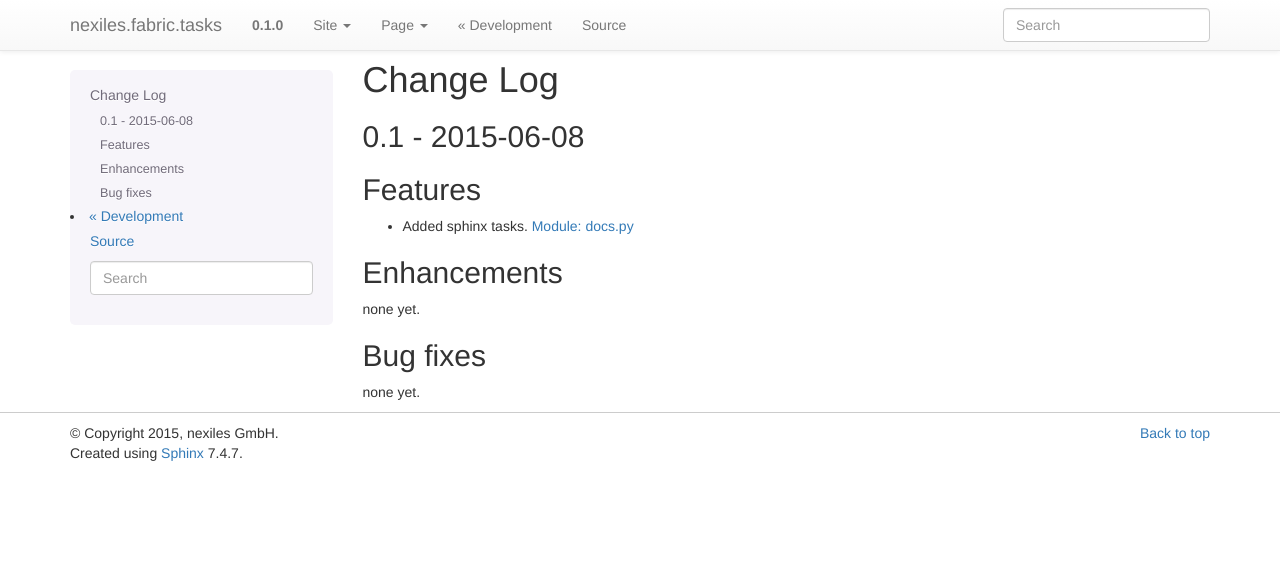
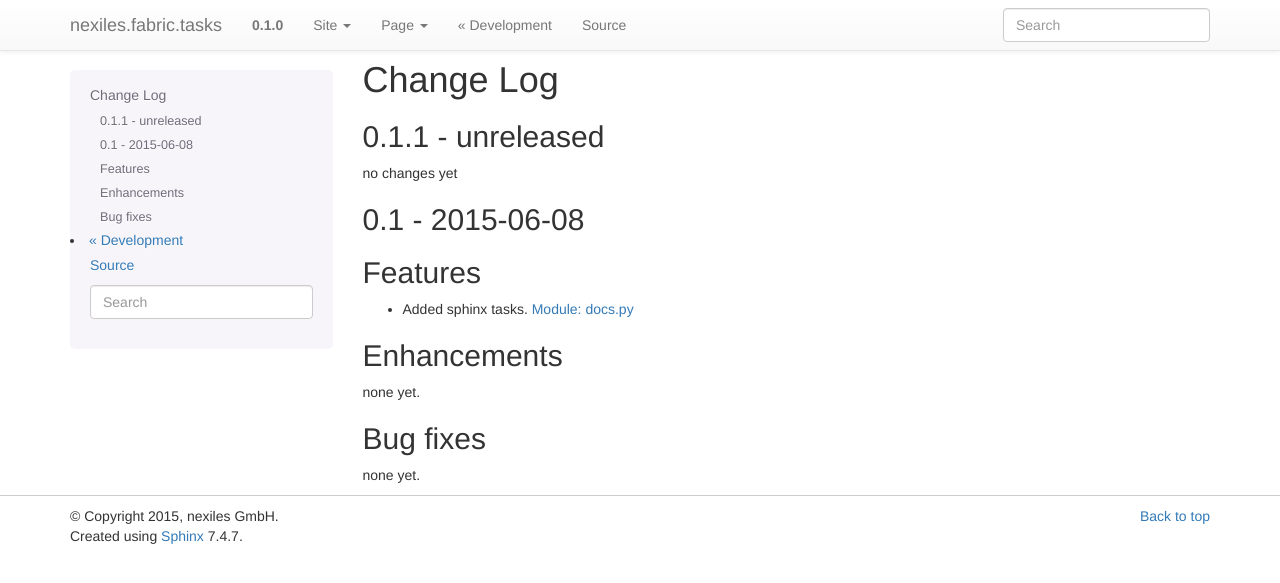
Before and after one commit to nexiles/nexiles.fabric.tasks, a Sphinx documentation site: the page built from docs/changelog.rst, in a window 1280 px wide. Shown: the top 583 px of the page. Built offline with Sphinx 7.4.7, drawn with Linux system fonts in a browser that asks for light colours.

Commit message:
v0.1.1
Signed-off-by: Stefan Eletzhofer <se@nexiles.de>

```diff
--- a/docs/changelog.rst
+++ b/docs/changelog.rst
@@ -3,6 +3,11 @@
 ==========
 Change Log
 ==========
+
+0.1.1 - unreleased
+------------------
+
+no changes yet
 
 0.1 - 2015-06-08
 ----------------
```
